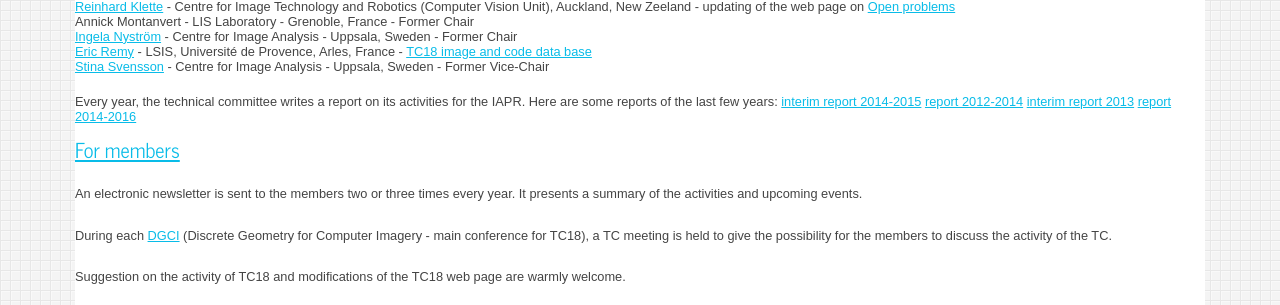
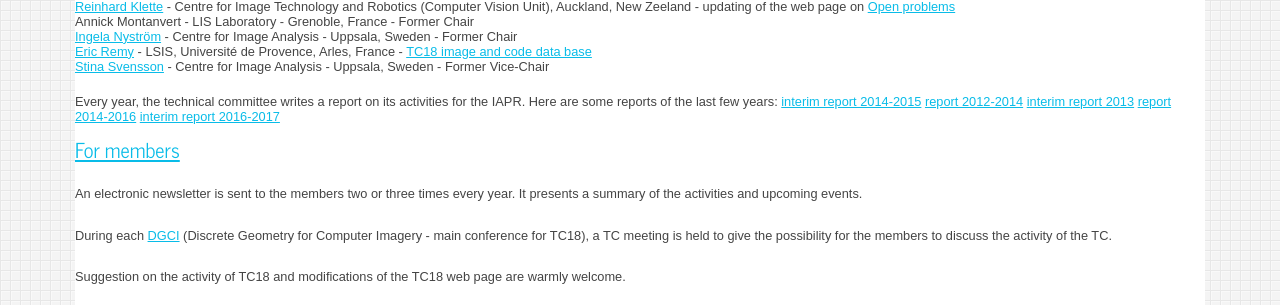
Before and after one commit to TC-18/tc18.org, a PHP site: page /org.php in a window 1280 px wide. Shown: the part 700-1005 px from the top of the page. Run offline with PHP 8.4, Linux system fonts and the light colour scheme.

Commit message:
news letter and interim link

```diff
--- a/events.php
+++ b/events.php
@@ -22,6 +22,8 @@ Computer Imagery</a> </li>
 
   <a name="newsletter">
   </a>
+<li> <a href="newsletters/newsletterAugust2017.html">Number 22 2017</a>
+    - sent 23 August 2017</li>
 <li> <a href="newsletters/newsletterDecember2016.html">Number 21 2016</a>
     - sent 16 December 2016</li>
 <li> <a href="newsletters/newsletterJune2016.html">Number 20 2016</a>
--- a/org.php
+++ b/org.php
@@ -66,7 +66,7 @@
   </p>
 
 
-Every year, the technical committee writes a report on its activities for the IAPR. Here are some reports of the last few years: <a href="files/reportIAPR2015.pdf">interim report 2014-2015</a> <a href="files/reportIAPR2014.pdf">report 2012-2014</a> <a href="files/reportIAPR2013.pdf">interim report 2013</a> <a href="files/reportIAPR2016.pdf">report 2014-2016</a>
+Every year, the technical committee writes a report on its activities for the IAPR. Here are some reports of the last few years: <a href="files/reportIAPR2015.pdf">interim report 2014-2015</a> <a href="files/reportIAPR2014.pdf">report 2012-2014</a> <a href="files/reportIAPR2013.pdf">interim report 2013</a> <a href="files/reportIAPR2016.pdf">report 2014-2016</a>  <a href="files/reportIAPR2017.pdf">interim report 2016-2017</a>
 
 
     <h2><a name="formembers">For members</a></h2>
```
Also changed, not shown: 1 other file.
